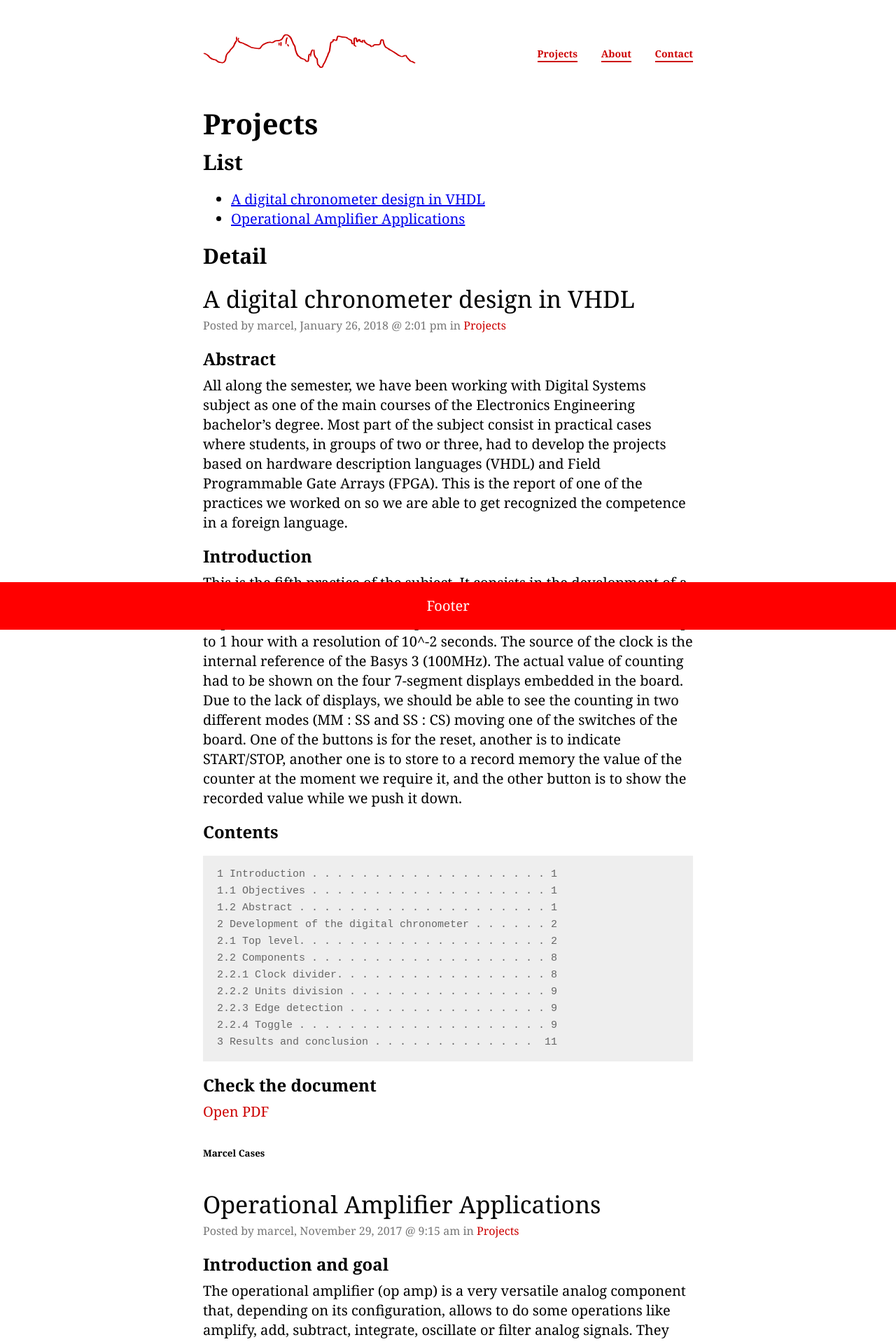
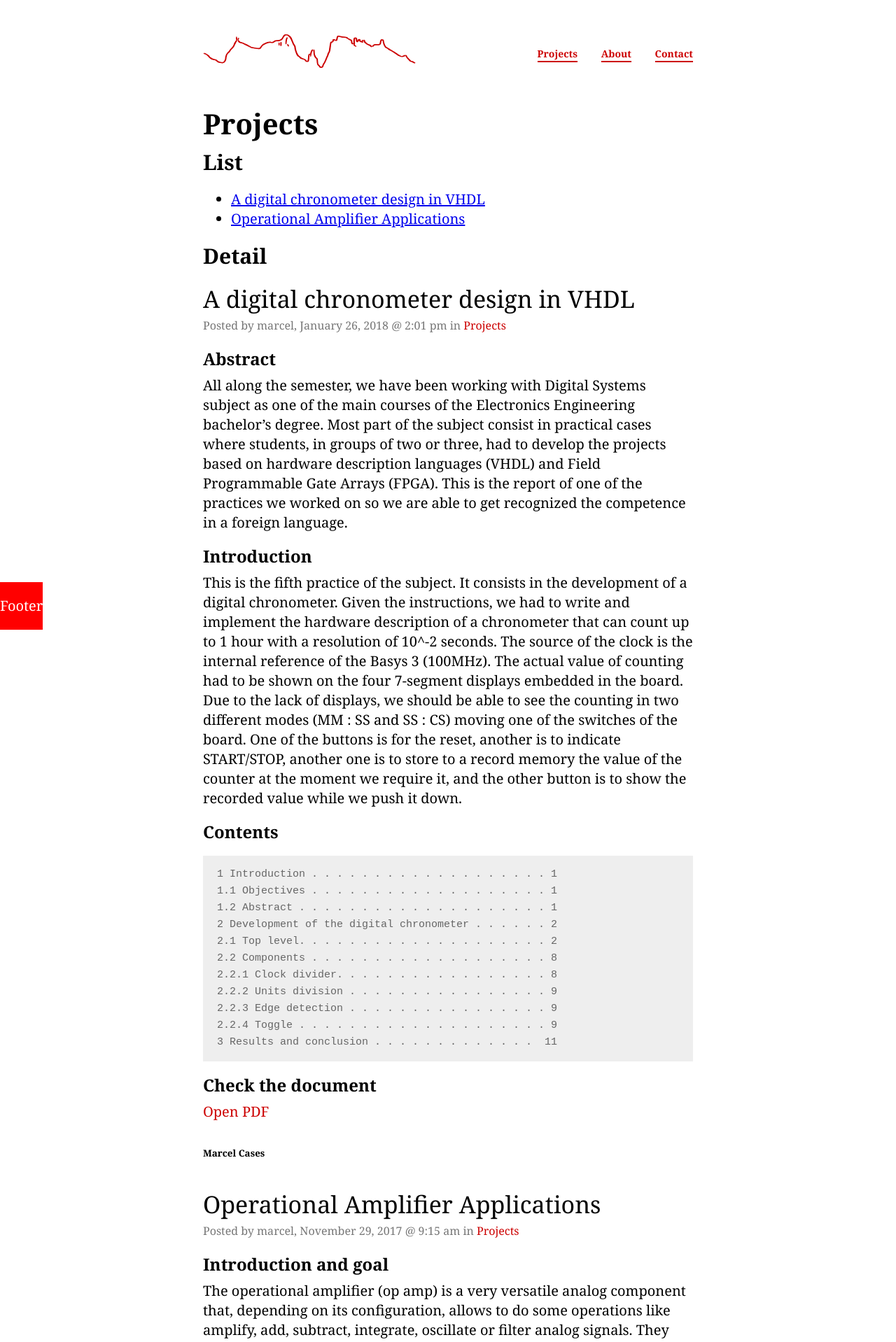
Before and after one commit to marcelcases/marcelcases.github.io, a Jekyll site: the page built from index.html, in a window 1280 px wide. Shown: the top 1918 px of the page at 70% size. Built offline with Jekyll 4.4.1, drawn with Linux system fonts in a browser that asks for light colours; comment, search, counter and statistics services are not loaded.

Commit message:
Update footer.html

```diff
--- a/_includes/footer.html
+++ b/_includes/footer.html
@@ -3,7 +3,7 @@
     position: fixed;
     left: 0;
     bottom: 0;
-    width: 100%;
+    max-width: 740px;
     background-color: red;
     color: white;
     text-align: center;
```
